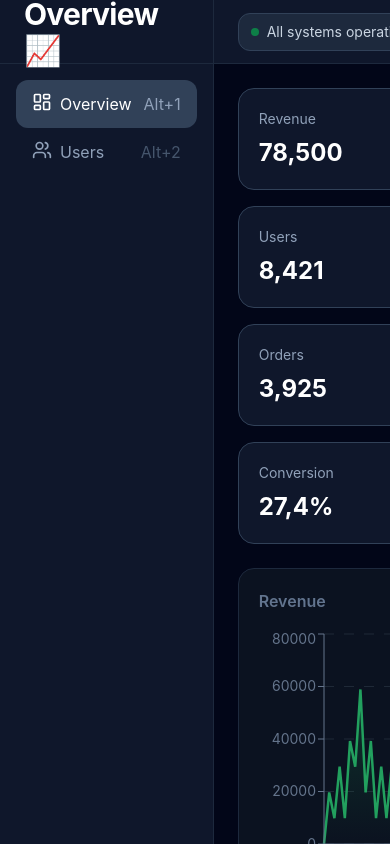
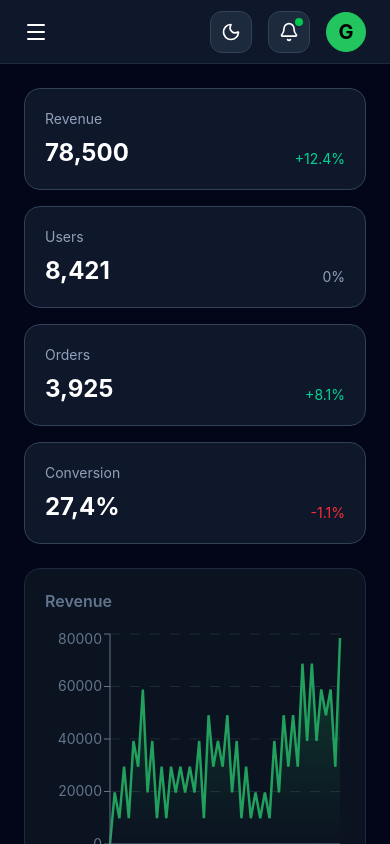
Before and after one commit to WolfZix/dashboard, a React (Vite) app: page / in a window 390 px wide. Both pictures are taken after a click on the button "Continue as Guest". Shown: the top 844 px of the page. Built offline with nearby package versions, Linux system fonts and the light colour scheme.

Commit message:
refactor: add responsive sidebar and navbar

```diff
--- a/app/components/Sidebar.tsx
+++ b/app/components/Sidebar.tsx
@@ -1,4 +1,4 @@
-import { Settings } from "lucide-react";
+import { MenuIcon, Settings } from "lucide-react";
 import { NavLink } from "react-router-dom";
 import type { LucideIcon } from "lucide-react";
 
@@ -6,8 +6,12 @@ import OverviewMessage from "./OverviewPage/OverviewMessage";
 import UsersMessage from "./UsersPage/UsersMessage";
 import AnalyticsMessage from "./AnalyticsPage/AnalyticsMessage";
 import { useLocation } from "react-router-dom";
+import type { SetStateAction } from "react";
+import { motion} from "framer-motion";
 
 type SidebarProps = {
+  isOpen: boolean;
+  setIsOpen: React.Dispatch<SetStateAction<boolean>>;
   links: {
     name: string;
     path: string;
@@ -17,7 +21,7 @@ type SidebarProps = {
   userRole?: string;
 };
 
-export default function Sidebar({ links, userRole }: SidebarProps) {
+export default function Sidebar({setIsOpen, isOpen, links, userRole }: SidebarProps) {
   const location = useLocation();
   const visibleLinks = links.filter((link) => {
     if (
@@ -29,20 +33,50 @@ export default function Sidebar({ links, userRole }: SidebarProps) {
     return true;
   });
   return (
-    <aside className="w-64 compact:w-55 light:bg-[white] bg-slate-900 border-r dashboard-sidebar-border flex flex-col justify-between transition-all duration-300">
+    <motion.aside
+    initial={false}
+    animate={{
+      x: isOpen ? 0 : "-100%",
+    }}
+    transition={{
+      duration: 0.2,
+      ease: "easeInOut",
+    }}
+    className="
+    w-64 compact:w-55
+    light:bg-[white] bg-slate-900
+    border-r
+    dashboard-sidebar-border
+    flex flex-col justify-between
+    fixed
+    top-0 bottom-0 left-0
+    z-50
+    lg:static
+    lg:translate-x-0
+  "
+>
       <div>
-        <div className="h-16 flex items-center px-6 compact:px-3 border-b dashboard-sidebar-border transition-all duration-300">
+        <div className="hidden lg:flex h-16 items-center px-6 compact:px-3 border-b dashboard-sidebar-border transition-all duration-300">
           <div>
             {location.pathname === "/" && <OverviewMessage />}
             {location.pathname === "/users" && <UsersMessage />}
             {location.pathname === "/analytics" && <AnalyticsMessage />}
           </div>
         </div>
+          <div className="flex lg:hidden h-16 items-center px-6 compact:px-3 border-b dashboard-sidebar-border transition-all duration-300">
+            <button onClick={() => setIsOpen(!isOpen)}>
+            <MenuIcon size={24}/>
+        </button>
+          </div>
         <nav className="p-4 space-y-1 compact:p-2">
           {visibleLinks.map((link) => {
             const Icon = link.icon;
             return (
-              <NavLink key={link.path} to={link.path}>
+              <NavLink
+              key={link.path}
+              to={link.path}
+              onClick={() => setIsOpen(false)}
+              >
                 {({ isActive }) => (
                   <div
                     className={`dashboard-sidebar-link flex justify-between ${
@@ -69,7 +103,10 @@ export default function Sidebar({ links, userRole }: SidebarProps) {
         </nav>
       </div>
       <div className="p-4 compact:p-2 border-t dashboard-sidebar-border transition-all duration-300">
-        <NavLink to={"settings"}>
+        <NavLink
+        to={"settings"}
+        onClick={() => setIsOpen(false)}
+        >
           {({ isActive }) => (
             <div
               className={`dashboard-sidebar-link flex justify-between ${
@@ -90,6 +127,6 @@ export default function Sidebar({ links, userRole }: SidebarProps) {
           )}
         </NavLink>
       </div>
-    </aside>
+    </motion.aside>
   );
 }
--- a/app/components/navbar/Navbar.tsx
+++ b/app/components/navbar/Navbar.tsx
@@ -2,10 +2,15 @@ import NotificationsButton from "./NotificationsButton/NotificationsButton";
 import OnlineStatus from "./OnlineStatus";
 import ThemeToggle from "./ThemeToggle";
 import UserProfile from "./ProfileButton/UserProfile";
-import { useLocation } from "react-router-dom";
+import { MenuIcon } from "lucide-react";
+import type { SetStateAction } from "react";
 
-export default function Navbar() {
-  const location = useLocation();
+type NavbarProps = {
+  isSidebarOpen: boolean;
+  setIsSidebarOpen: React.Dispatch<SetStateAction<boolean>>;
+}
+
+export default function Navbar({ setIsSidebarOpen, isSidebarOpen }: NavbarProps) {
   return (
     <header
       className="
@@ -24,7 +29,12 @@ export default function Navbar() {
         duration-300
       "
     >
-      <div className="flex items-center gap-4 compact:gap-2">
+      <div className="flex items-center justify-between lg:justify-end w-full gap-4 compact:gap-2">
+        <div className={`${isSidebarOpen ? "opacity-0" : "opacity-100"} flex justify-start w-full lg:hidden`}>
+        <button onClick={() => setIsSidebarOpen(!isSidebarOpen)}>
+            <MenuIcon size={24}/>
+        </button>
+        </div>
         <OnlineStatus />
         <ThemeToggle />
         <NotificationsButton />
--- a/app/components/navbar/NotificationsButton/NotificationsButton.tsx
+++ b/app/components/navbar/NotificationsButton/NotificationsButton.tsx
@@ -6,7 +6,7 @@ export default function NotificationsButton() {
   const [open, setOpen] = useState(false);
 
   return (
-    <div className="relative z-999">
+    <div className="relative">
       <button
         id="notificationsButton"
         onClick={() => setOpen((prev) => !prev)}
--- a/app/components/navbar/OnlineStatus.tsx
+++ b/app/components/navbar/OnlineStatus.tsx
@@ -2,7 +2,6 @@ export default function OnlineStatus() {
   return (
     <div
       className="
-        flex items-center gap-2
         compact:gap-1
         px-3 py-2
         compact:px-1.5
@@ -14,6 +13,7 @@ export default function OnlineStatus() {
         light:border-[#e2e8f0]
         transition-all
         duration-300
+        hidden md:flex md:items-center md:gap-2
       "
     >
       <div className="h-2 w-2 rounded-full bg-green-500 animate-pulse" />
--- a/app/routes/dashboard.tsx
+++ b/app/routes/dashboard.tsx
@@ -1,5 +1,6 @@
 import { BarChart3, LayoutDashboard, Users } from "lucide-react";
 import { Outlet } from "react-router-dom";
+import { useState, useEffect } from "react";
 
 import Sidebar from "../components/Sidebar";
 import Navbar from "../components/navbar/Navbar";
@@ -7,6 +8,7 @@ import { useUser } from "../context/UserContext";
 
 export default function DashboardLayout() {
   const { currentUser } = useUser();
+  const [isSidebarOpen, setIsSidebarOpen] = useState(window.innerWidth >= 1024 ? true : false);
   const links = [
     {
       name: "Overview",
@@ -37,9 +39,15 @@ export default function DashboardLayout() {
 
   return (
     <div className="min-h-screen flex bg-slate-950 text-white light:bg-slate-100 light:text-[#0f172a] transition-all duration-300">
-      <Sidebar links={visibleLinks} />
+      <Sidebar setIsOpen={setIsSidebarOpen} isOpen={isSidebarOpen} links={visibleLinks} />
+      {isSidebarOpen && (
+        <div
+        className="fixed inset-0 bg-black/50 z-40 lg:hidden"
+        onClick={() => setIsSidebarOpen(false)}
+        />
+      )}
       <main className="flex-1">
-        <Navbar />
+        <Navbar setIsSidebarOpen={setIsSidebarOpen} isSidebarOpen={isSidebarOpen} />
         <div className="flex-1 p-6 compact:p-3">
           <Outlet />
         </div>
```
